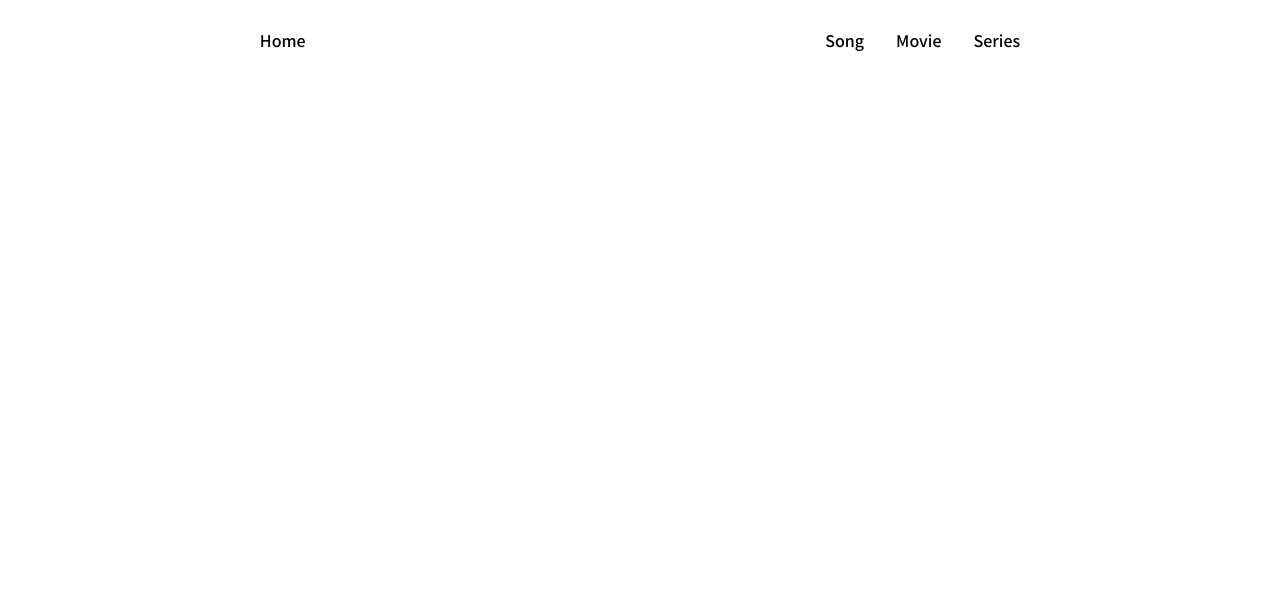
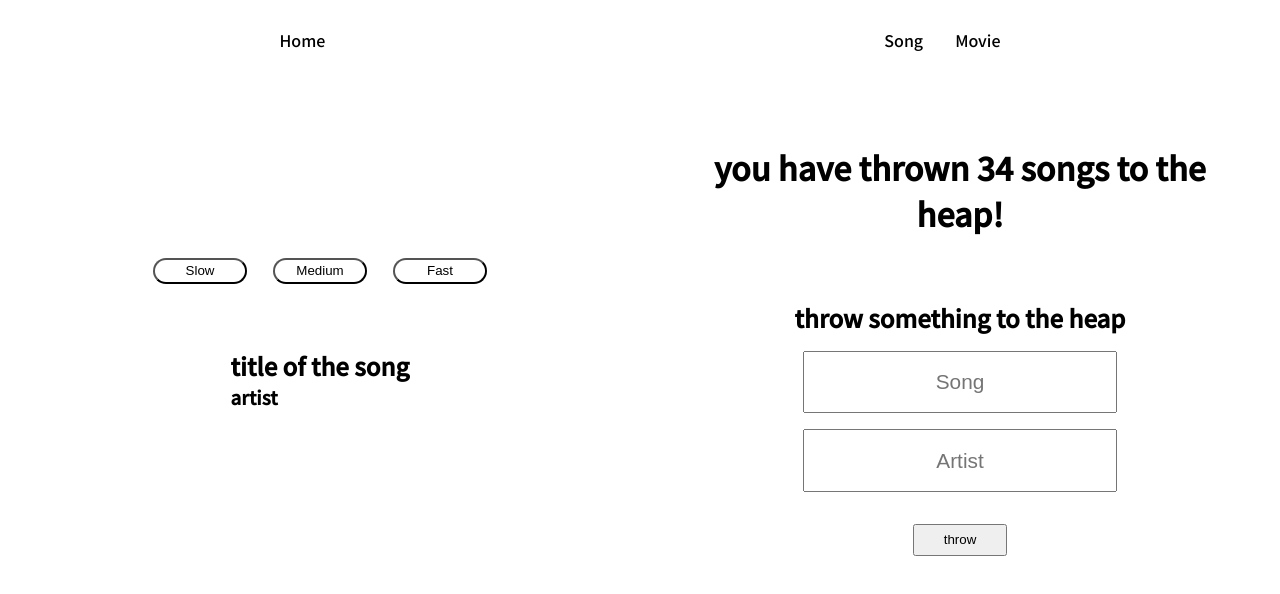
Before and after one commit to Mert18/from-the-heap, a React (Create React App) app in the folder client/: page /song in a window 1280 px wide. Shown: the top 594 px of the page. Built offline with nearby package versions, Linux system fonts and the light colour scheme.

Commit message:
server start

```diff
--- a/client/src/App.js
+++ b/client/src/App.js
@@ -9,7 +9,6 @@ import {
 import Header from './components/Header';
 import Home from './components/Home';
 import Movie from './components/Movie';
-import Series from './components/Series';
 import Song from './components/Song';
 
 const App = () => {
@@ -25,7 +24,6 @@ const App = () => {
                         <Route path="/" exact component={Home} />
                         <Route path="/song" component={Song} />
                         <Route path="/movie" component={Movie} />
-                        <Route path="/series" component={Series} />
                     </Switch>
                 </main>
             </div>
--- a/client/src/components/Header.js
+++ b/client/src/components/Header.js
@@ -16,7 +16,6 @@ const Header = () => {
                 <ul>
                     <NavLink to="/song">Song</NavLink>
                     <NavLink to="/movie">Movie</NavLink>
-                    <NavLink to="/series">Series</NavLink>
                 </ul>
             </div>
         </div>
--- a/client/src/components/Movie.js
+++ b/client/src/components/Movie.js
@@ -2,8 +2,28 @@ import React from 'react';
 
 const Movie = () => {
     return (
-        <div>
-            movie
+        <div className="movie">
+
+            <div className="movie__left">
+                <div className="movie__left__throw">
+                    <form>
+                        <input type="text" placeholder="Movie Title" />
+                        <button>throw</button>
+                    </form>
+                </div>
+
+                <div className="movie__left__statistics">
+                    <h2>you have successfully thrown 14 movies to the heap!</h2>
+                </div>
+            </div>
+
+            <div className="movie__right">
+                <div className="movie__right__movies">
+                    <div className="film">
+                        <h1>title of the film</h1>
+                    </div>
+                </div>
+            </div>
         </div>
     )
 }
--- a/client/src/components/Song.js
+++ b/client/src/components/Song.js
@@ -1,20 +1,42 @@
-import React from 'react';
+import React, { useState } from 'react';
 
 const Song = () => {
+
+    const [slow, setSlow] = useState(false);
+    const [medium, setMedium] = useState(false);
+    const [fast, setFast] = useState(false);
+
     return (
         <div className="song">
-
             <div className="song__left">
                 <div className="song__left__header">
-
+                    <div className="song__left__header__buttons">
+                        <button onClick={() => setSlow(!slow)}>Slow</button>
+                        <button onClick={() => setMedium(!medium)}>Medium</button>
+                        <button onClick={() => setFast(!fast)}>Fast</button>
+                    </div>
                 </div>
 
                 <div className="song__left__content">
-
+                    <div className="music">
+                        <h2>title of the song</h2>
+                        <h3>artist</h3>
+                    </div>
                 </div>
             </div>
 
             <div className="song__right">
+                <div className="song__right__statistics">
+                    <h1>you have thrown 34 songs to the heap!</h1>
+                </div>
+                <div className="song__right__throw">
+                    <h2>throw something to the heap</h2>
+                    <form>
+                        <input type="text" placeholder="Song" />
+                        <input type="text" placeholder="Artist" />
+                        <button>throw</button>
+                    </form>
+                </div>
 
             </div>
 
--- a/client/src/styles/main.scss
+++ b/client/src/styles/main.scss
@@ -2,6 +2,8 @@
 @import 'variables';
 
 @import 'pages/home';
+@import 'pages/song';
+@import 'pages/movie';
 
 @import 'components/header';
 @import 'components/forms';
--- /dev/null
+++ b/client/src/styles/pages/_movie.scss
@@ -0,0 +1,52 @@
+
+.movie {
+    display: flex;
+    justify-content: center;
+    align-items: center;
+
+    &__left {
+        flex: 1;
+
+        display: flex;
+        flex-direction: column;
+        justify-content: center;
+        align-items: center;
+
+        &__throw {
+            display: flex;
+            justify-content: center;
+            align-items: center;
+
+            form {
+                display: flex;
+                flex-direction: column;
+                justify-content: center;
+                align-items: center;
+
+                input {
+                    margin: 1em;
+                    font-size: 1.3rem;
+                    padding: 1em;
+                }
+                button {
+                    height: 3em;
+                    width: 9em;
+                }
+            }
+        }
+        &__statistics {
+            display: flex;
+            justify-content: center;
+            align-items: center;
+            margin-top: 3em;
+        }
+    }
+
+    &__right {
+        flex: 1;
+        display: flex;
+        flex-direction: column;
+        justify-content: center;
+        align-items: center;
+    }
+}
--- /dev/null
+++ b/client/src/styles/pages/_song.scss
@@ -0,0 +1,86 @@
+
+.song {
+    width: 100%;
+    display: flex;
+
+    &__left {
+        display: flex;
+        flex-direction: column;
+        justify-content: center;
+        align-items: center;
+        flex:1;
+
+        &__header {
+            padding: 2em;
+
+            &__buttons {
+                display: flex;
+
+                button {
+                    width: 7em;
+                    height: 2em;
+                    outline: none;
+                    border-radius: 2rem;
+                    background: none;
+                    margin-right: 2em;
+                    &:last-child {
+                        margin-right: 0em;
+                    }
+                }
+            }
+        }
+
+        &__content {
+            width: 80%;
+            display: flex;
+            flex-direction: column;
+            justify-content: center;
+            align-items: center;
+
+            .music {
+                display: flex;
+                flex-direction: column;
+                justify-content: space-between;
+                padding: 2em;
+                border-radius: 2rem;
+            }
+        }
+    }
+
+    &__right {
+        display: flex;
+        flex-direction: column;
+        flex:1;
+        &__statistics {
+            padding: 2em;
+            text-align: center;
+            margin: 2em 0;
+        }
+        &__throw {
+            display: flex;
+            flex-direction: column;
+            justify-content: center;
+            align-items: center;
+            form {
+                display: flex;
+                justify-content: center;
+                align-items: center;
+                flex-direction: column;
+                input {
+                    text-align: center;
+                    font-size: 1.3rem;
+                    padding: 1em;
+                    width: 100%;
+                    margin-top: 1rem;
+                    height: 3em;
+                }
+
+                button {
+                    width: 7em;
+                    height: 2rem;
+                    margin: 2rem;
+                }
+            }
+        }
+    }
+}
```
Also changed, not shown: package.json (added, +26 -0 lines), 2 other files (tests, documents, lock files or other folders).
